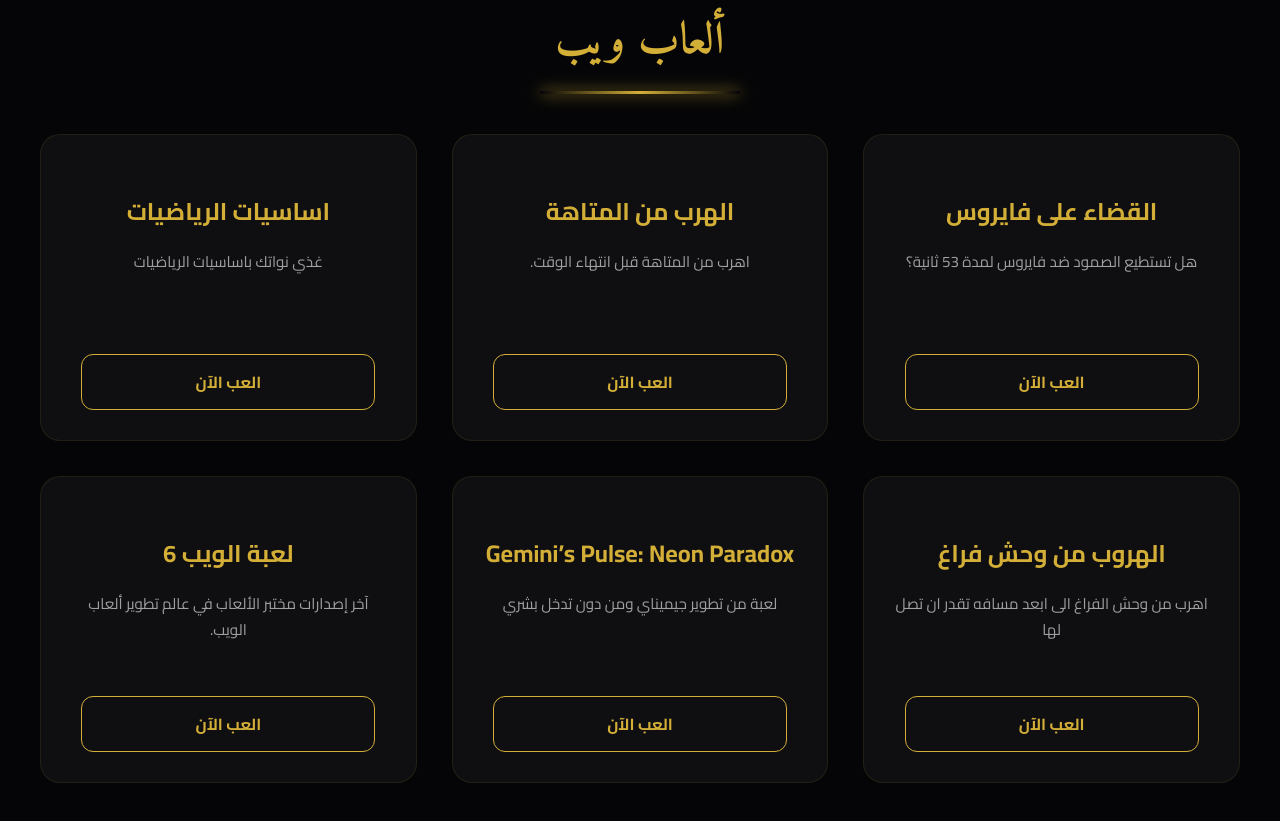
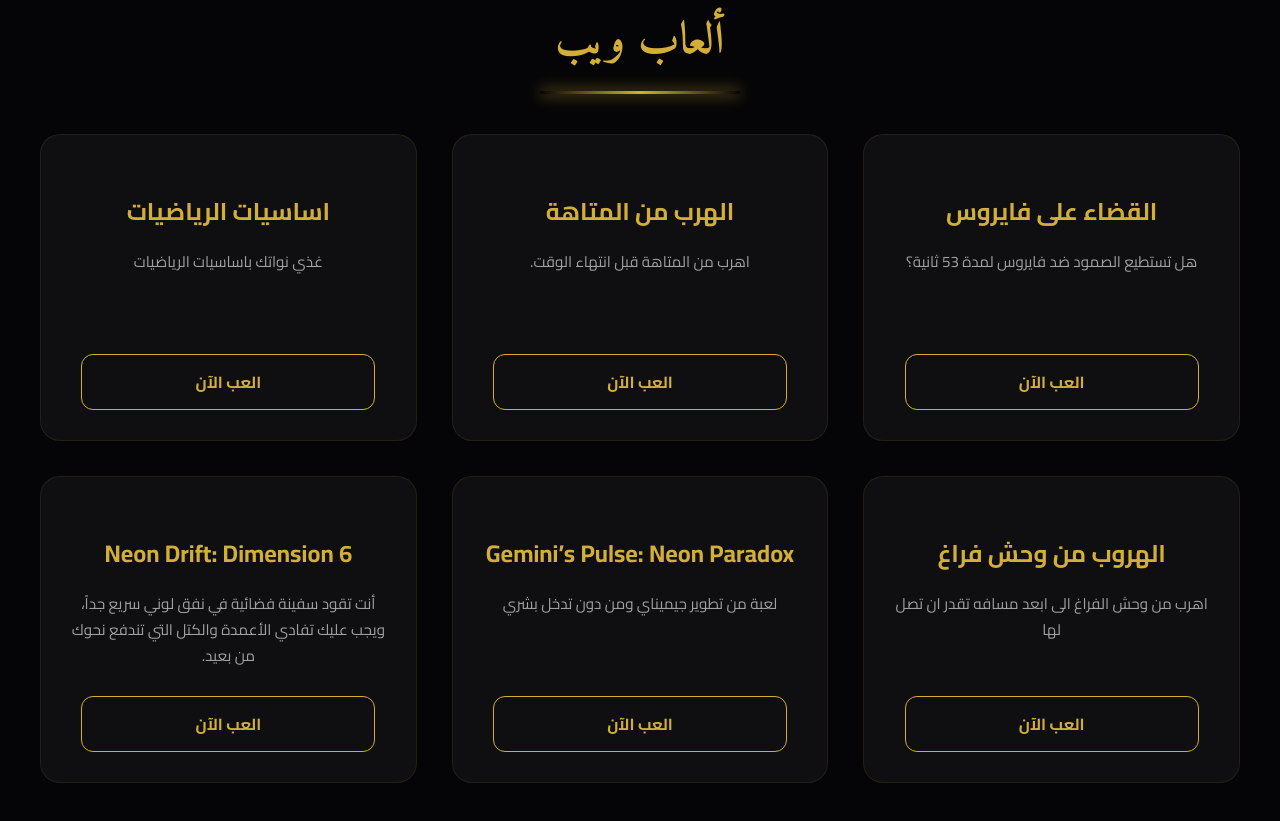
Before and after one commit to bn-kreton/AI-Laboratory, a plain HTML site: page games.html in a window 1280 px wide. Shown: the part 922-1743 px from the top of the page. Drawn offline with Linux system fonts and the light colour scheme.

```diff
--- a/games.html
+++ b/games.html
@@ -220,9 +220,9 @@
 
             <div class="game-card">
                 <div class="game-info">
-                    <h3>لعبة الويب 6</h3>
-                    <p>آخر إصدارات مختبر الألعاب في عالم تطوير ألعاب الويب.</p>
-                    <a href="#" target="_blank" class="btn-play">العب الآن</a>
+                    <h3>Neon Drift: Dimension 6</h3>
+                    <p>أنت تقود سفينة فضائية في نفق لوني سريع جداً، ويجب عليك تفادي الأعمدة والكتل التي تندفع نحوك من بعيد.</p>
+                    <a href="3d-game.htmlر" target="_blank" class="btn-play">العب الآن</a>
                 </div>
             </div>
         </div>
```
